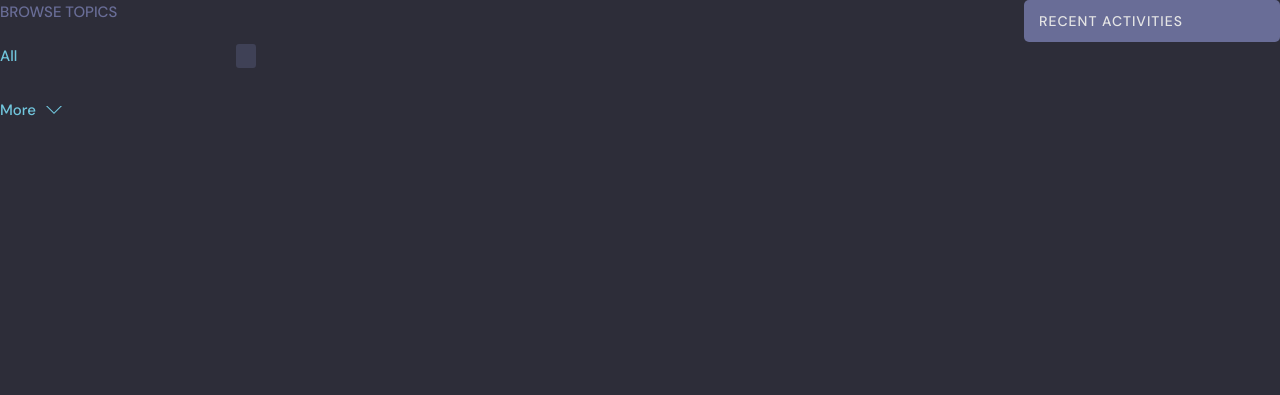
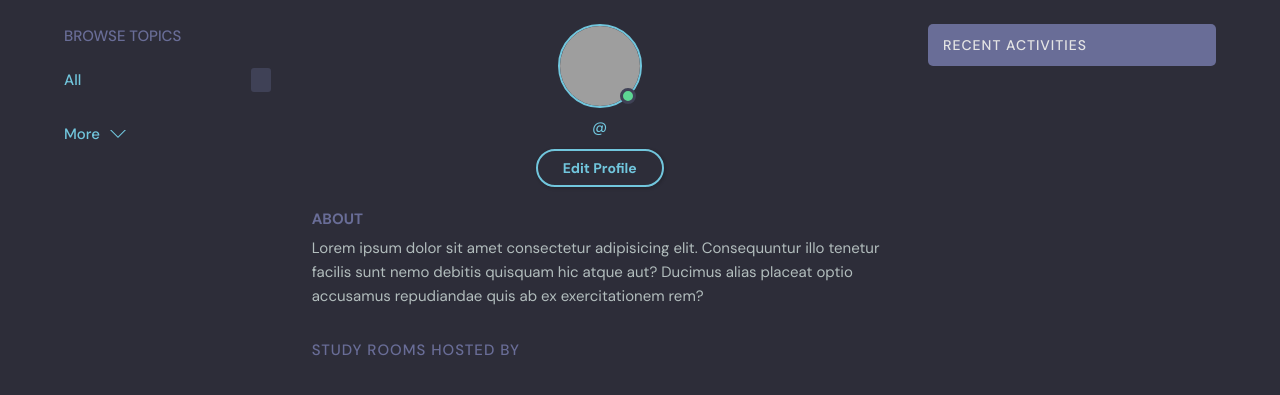
Before and after one commit to sudharshanr15/studybud-django, a Django app: template base/templates/base/profile.html in a window 1280 px wide. Shown: the part 76-471 px from the top of the page. Run offline with Django 4.2, Linux system fonts and the light colour scheme; the template is opened without the code that fills it, so the values that code supplies are empty; grey boxes are pictures that could not be loaded.

Commit message:
Integrated theme and data for user profile page

```diff
--- a/base/templates/base/profile.html
+++ b/base/templates/base/profile.html
@@ -1,26 +1,50 @@
 {% extends "main.html" %}
 
 {% block content %}
+  <main class="profile-page layout layout--3">
+    <div class="container">
+      <!-- Topics Start -->
+      {% include 'base/topics_component.html' %}
+      <!-- Topics End -->
 
-<style>
-    .profile-container{
-        display: grid;
-        grid-template-columns: 1fr 3fr 1fr;
-    }
-</style>
+      <!-- Room List Start -->
+      <div class="roomList">
+        <div class="profile">
+          <div class="profile__avatar">
+            <div class="avatar avatar--large active">
+              <img src="https://randomuser.me/api/portraits/men/11.jpg" />
+            </div>
+          </div>
+          <div class="profile__info">
+            <h3>{{ user.username }}</h3>
+            <p>@{{ user.username }}</p>
+            <a href="edit-user.html" class="btn btn--main btn--pill">Edit Profile</a>
+          </div>
+          <div class="profile__about">
+            <h3>About</h3>
+            <p>
+              Lorem ipsum dolor sit amet consectetur adipisicing elit. Consequuntur illo tenetur
+              facilis sunt nemo debitis quisquam hic atque aut? Ducimus alias placeat optio
+              accusamus repudiandae quis ab ex exercitationem rem?
+            </p>
+          </div>
+        </div>
 
-<h1>{{user.username}}</h1>
+        <div class="roomList__header">
+          <div>
+            <h2>Study Rooms Hosted by {{ user.username }}</a>
+            </h2>
+          </div>
+        </div>
 
-<div class="profile-container">
-    <div>
-        {% include 'base/topics_component.html' %}
+        {% include 'base/feed_component.html' %}
+      </div>
+      <!-- Room List End -->
+
+      <!-- Activities Start -->
+      {% include 'base/activity_component.html' %}
+      <!-- Activities End -->
     </div>
-    <div>
-        {% include "base/feed_component.html" %}
-    </div>
-    <div>
-        {% include 'base/activity_component.html' %}
-    </div>
-</div>
+  </main>
 
 {% endblock %}
```
Also changed, not shown: base/templates/base/profile_old.html (added, +26 -0 lines).
